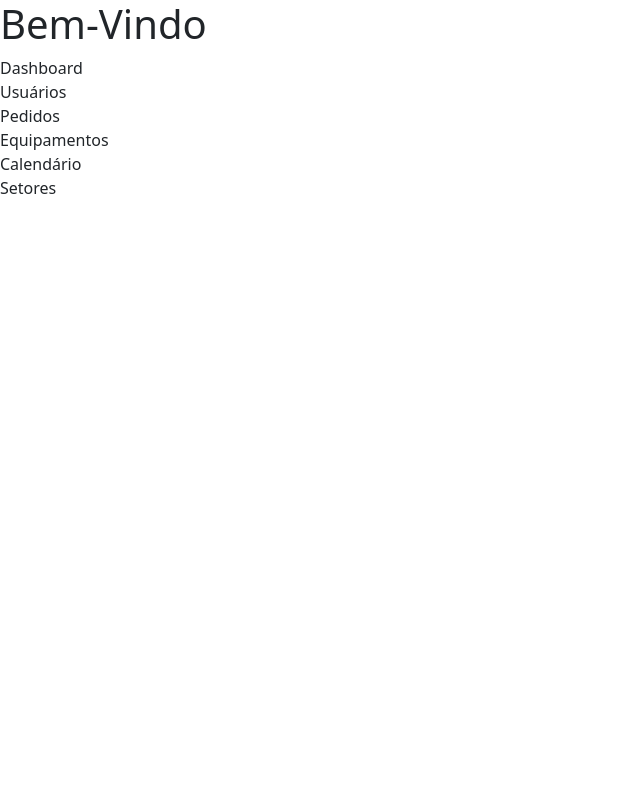
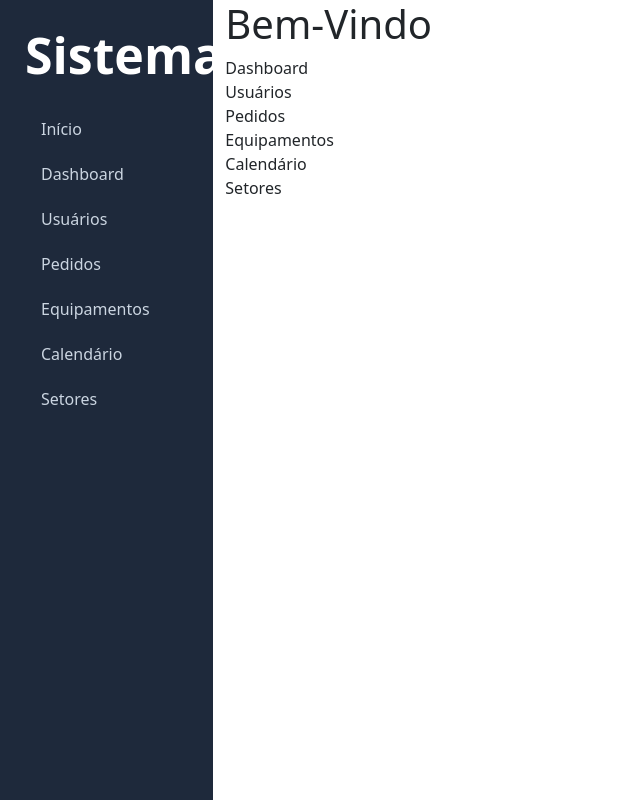
Before and after one commit to AlexAlves-10/pi-chamados, a Next.js app: page / in a window 1280 px wide. Shown: the whole page, without its empty margins (0-640 px from the left). Built offline with nearby package versions, Linux system fonts and the light colour scheme.

Commit message:
Menu lateral no layout para todas páginas

```diff
--- /dev/null
+++ b/app/components/MenuLateral.js
@@ -0,0 +1,22 @@
+import Link from "next/link"
+
+
+export default function MenuLateral() {
+    return (
+        <div>
+
+            <h4 class="mb-4">Sistema</h4>
+
+            <div class="list-group list-group-flush">
+                <Link href="/" class="list-group-item list-group-item-action">Início</Link>
+                <Link href="dashboard" class="list-group-item list-group-item-action">Dashboard</Link>
+                <Link href="gerenciador_usuarios" class="list-group-item list-group-item-action">Usuários</Link>
+                <Link href="pedidos" class="list-group-item list-group-item-action">Pedidos</Link>
+                <Link href="equipamentos" class="list-group-item list-group-item-action">Equipamentos</Link>
+                <Link href="calendario" class="list-group-item list-group-item-action">Calendário</Link>
+                <Link href="setores" class="list-group-item list-group-item-action">Setores</Link>
+            </div>
+
+        </div>
+    )
+}
--- /dev/null
+++ b/app/globals.css
@@ -0,0 +1,31 @@
+/* MENU LATERAL */
+.menuLateral {
+    background-color: #1e293b;
+    min-height: 100vh;
+    padding: 25px;
+}
+
+.menuLateral h4 {
+    color: white;
+    font-weight: 600;
+    text-align: center;
+    font-size: 50px;
+}
+
+.menuLateral .list-group-item {
+    background-color: transparent;
+    color: #cbd5e1;
+    border: none;
+    margin-bottom: 5px;
+    border-radius: 8px;
+}
+
+.menuLateral .list-group-item:hover {
+    background-color: #334155;
+    color: white;
+}
+
+.menuLateral .active {
+    background-color: #0d6efd;
+    color: white;
+}
--- a/app/layout.js
+++ b/app/layout.js
@@ -1,6 +1,9 @@
 import { Geist, Geist_Mono } from "next/font/google";
 import 'bootstrap/dist/css/bootstrap.min.css';
 import Script from "next/script";
+
+import "./globals.css"
+import MenuLateral from "./components/MenuLateral";
 
 const geistSans = Geist({
   variable: "--font-geist-sans",
@@ -21,7 +24,18 @@ export default function RootLayout({ children }) {
   return (
     <html lang="pt">
       <body className={`${geistSans.variable} ${geistMono.variable}`}>
-        {children}
+
+
+        <div class="container-fluid">
+          <div class="row">
+            <div class="col-2 menuLateral">
+              <MenuLateral/>
+            </div>
+            <div class="col-10">
+              {children}
+            </div>
+          </div>
+        </div>
 
         <Script src="https://cdn.jsdelivr.net/npm/bootstrap@5.3.8/dist/js/bootstrap.bundle.min.js" integrity="sha384-FKyoEForCGlyvwx9Hj09JcYn3nv7wiPVlz7YYwJrWVcXK/BmnVDxM+D2scQbITxI" crossorigin="anonymous" />
       </body>
```
Also changed, not shown: app/equipamentos/page.js (+0 -28 lines), app/components/MenuLateral.css (added).
